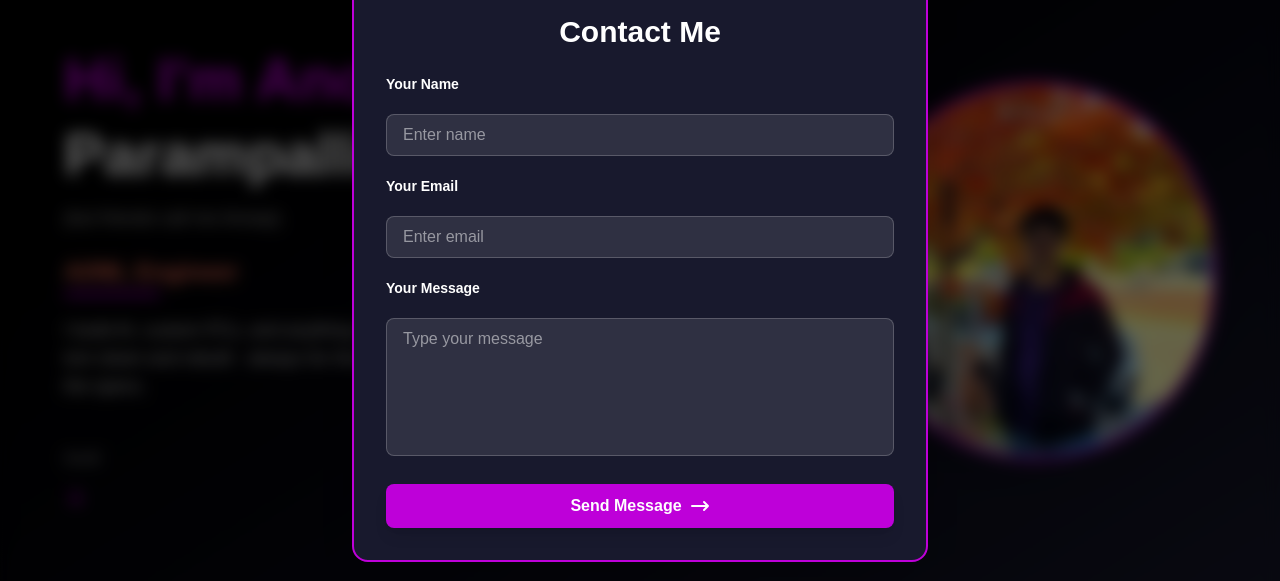
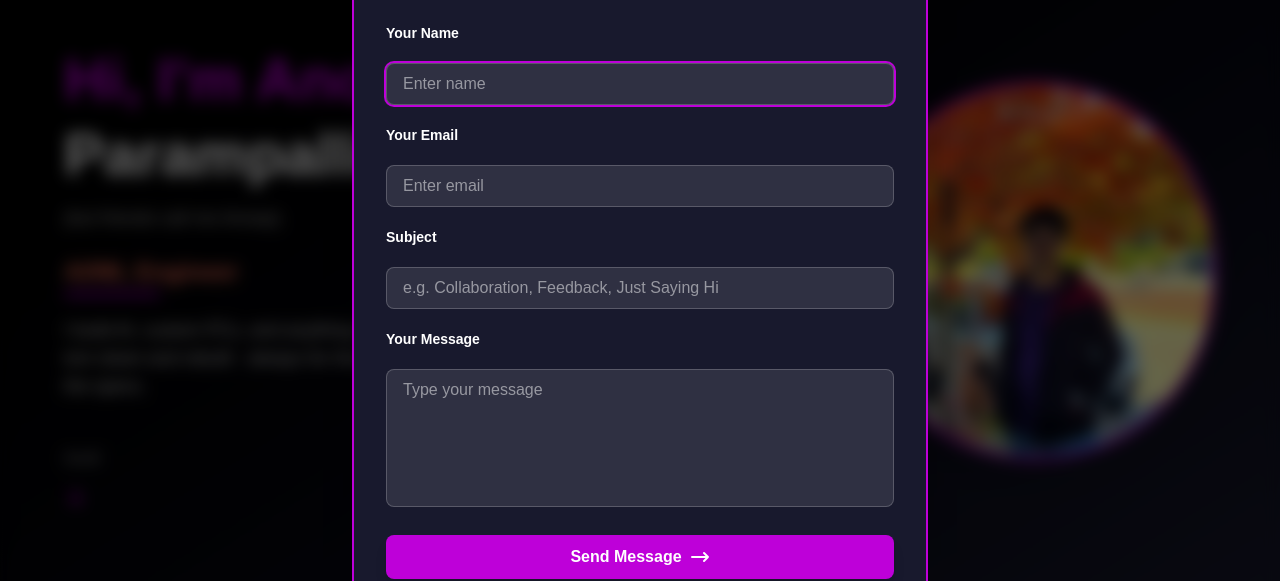
Before and after one commit to Anoop-Chandra-19/anoopchandra-portfolio, a Next.js app: page / in a window 1280 px wide. Both pictures are taken after a click on the button "Contact Me". Shown: the part 157-738 px from the top of the page. Built offline with nearby package versions, Linux system fonts and the light colour scheme; no server answers.

Commit message:
implmented that emailing service with emailjs.com

```diff
--- a/components/ContactModal.tsx
+++ b/components/ContactModal.tsx
@@ -1,5 +1,11 @@
 "use client";
-import { useState } from "react";
+import { useEffect, useRef, useState } from "react";
+import { motion, AnimatePresence } from "framer-motion";
+import emailjs from "emailjs-com";
+
+const SERVICE_ID = process.env.NEXT_PUBLIC_EMAILJS_SERVICE_ID!; // From EmailJS "Email Services"
+const TEMPLATE_ID = process.env.NEXT_PUBLIC_EMAILJS_TEMPLATE_ID!; // From EmailJS "Email Templates"
+const USER_ID = process.env.NEXT_PUBLIC_EMAILJS_USER_ID!; // From EmailJS "Account > API Keys"
 
 export default function ContactModal({
   open,
@@ -8,12 +14,51 @@ export default function ContactModal({
   open: boolean;
   onClose: () => void;
 }) {
-  const [form, setForm] = useState({ name: "", email: "", message: "" });
-  const [status, setStatus] = useState<"idle" | "sending" | "sent" | "error">(
-    "idle"
+  const [form, setForm] = useState({
+    name: "",
+    email: "",
+    subject: "",
+    message: "",
+  });
+  const [status, setStatus] = useState<"idle" | "sending" | "sent" | "error">("idle");
+  const modalRef = useRef<HTMLDivElement>(null);
+  const firstInputRef = useRef<HTMLInputElement>(null);
+
+  // Focus trap and ESC close
+  useEffect(() => {
+    if (!open) return;
+    const focusable = modalRef.current?.querySelectorAll<HTMLElement>(
+      "button, [href], input, textarea, select, [tabindex]:not([tabindex='-1'])"
     );
-
-  if (!open) return null;
+    function handleTab(e: KeyboardEvent) {
+      if (!focusable || focusable.length === 0) return;
+      const first = focusable[0];
+      const last = focusable[focusable.length - 1];
+      if (e.key === "Tab") {
+        if (e.shiftKey) {
+          if (document.activeElement === first) {
+            e.preventDefault();
+            last.focus();
+          }
+        } else {
+          if (document.activeElement === last) {
+            e.preventDefault();
+            first.focus();
+          }
+        }
+      }
+      if (e.key === "Escape") {
+        onClose();
+      }
+    }
+    document.body.classList.add("overflow-hidden");
+    document.addEventListener("keydown", handleTab);
+    setTimeout(() => firstInputRef.current?.focus(), 0);
+    return () => {
+      document.body.classList.remove("overflow-hidden");
+      document.removeEventListener("keydown", handleTab);
+    };
+  }, [open, onClose]);
 
   function handleChange(
     e: React.ChangeEvent<HTMLInputElement | HTMLTextAreaElement>
@@ -24,29 +69,96 @@ export default function ContactModal({
   async function handleSubmit(e: React.FormEvent) {
     e.preventDefault();
     setStatus("sending");
-    // Replace below with your backend/email API call
-    try {
-      // await sendEmail(form);
+    emailjs
+      .send(
+        SERVICE_ID,
+        TEMPLATE_ID,
+        form,
+        USER_ID
+      )
+      .then(() => {
         setStatus("sent");
-      setTimeout(onClose, 1200);
-    } catch {
-      setStatus("error");
+        setForm({ name: "", email: "", subject: "", message: "" });
+      })
+      .catch(() => setStatus("error"));
   }
+
+  function closeAndReset() {
+    setStatus("idle");
+    onClose();
   }
 
   return (
-    <div className="fixed inset-0 z-50 flex items-center justify-center bg-black/60 backdrop-blur-sm">
-      <div className="bg-[var(--color-navy)] border-2 border-[var(--color-electric)] rounded-2xl p-8 w-full max-w-xl relative shadow-2xl flex flex-col items-center">
+    <AnimatePresence>
+      {open && (
+        <motion.div
+          className="fixed inset-0 z-50 flex items-center justify-center bg-black/60 backdrop-blur-sm"
+          role="dialog"
+          aria-modal="true"
+          aria-labelledby="contact-modal-title"
+          initial={{ opacity: 0 }}
+          animate={{ opacity: 1 }}
+          exit={{ opacity: 0 }}
+        >
+          <motion.div
+            ref={modalRef}
+            className="bg-[var(--color-navy)] border-2 border-[var(--color-electric)] rounded-2xl p-8 w-full max-w-xl relative shadow-2xl flex flex-col items-center"
+            initial={{ scale: 0.92, opacity: 0, y: 48 }}
+            animate={{ scale: 1, opacity: 1, y: 0 }}
+            exit={{ scale: 0.92, opacity: 0, y: 48 }}
+            transition={{ type: "spring", stiffness: 240, damping: 22 }}
+          >
             {/* Close button */}
             <button
-          onClick={onClose}
-          className="absolute top-4 right-5 text-2xl text-white/80 hover:text-[var(--color-coral)]"
-          aria-label="Close"
+              onClick={closeAndReset}
+              className="absolute top-4 right-5 text-2xl text-white/80 hover:text-[var(--color-coral)] focus:outline-none"
+              aria-label={status === "sent" ? "Close thank you modal" : "Close contact modal"}
+              tabIndex={0}
+              type="button"
             >
               ×
             </button>
+            {/* Modal content: thank you or form */}
+            {status === "sent" ? (
+              <div className="flex flex-col items-center justify-center min-h-[240px]">
+                <motion.div
+                  initial={{ scale: 0.6, opacity: 0 }}
+                  animate={{ scale: 1.04, opacity: 1 }}
+                  transition={{ type: "spring", stiffness: 280, damping: 20 }}
+                >
+                  {/* Envelope with check icon */}
+                  <svg width={56} height={56} fill="none" viewBox="0 0 56 56">
+                    <rect x={6} y={13} width={44} height={30} rx={6} fill="#cc00e6" fillOpacity="0.16" />
+                    <rect x={6} y={13} width={44} height={30} rx={6} stroke="#cc00e6" strokeWidth={2} />
+                    <path d="M12 18l16 14 16-14" stroke="#cc00e6" strokeWidth={2.5} strokeLinecap="round" />
+                    <circle cx={44} cy={18} r={8} fill="#1ea896" />
+                    <path
+                      d="M41.5 18.5l2.5 2.5 4.5-4.5"
+                      stroke="white"
+                      strokeWidth={2}
+                      strokeLinecap="round"
+                      strokeLinejoin="round"
+                    />
+                  </svg>
+                </motion.div>
+                <h2 className="text-2xl mt-6 mb-3 font-bold text-white text-center">
+                  Thank You!
+                </h2>
+                <p className="text-base text-white/80 text-center mb-2 max-w-xs">
+                  Your message has been sent. I’ll get back to you soon.
+                </p>
+                <button
+                  onClick={closeAndReset}
+                  className="mt-6 px-6 py-2.5 bg-[var(--color-electric)] rounded-lg text-white font-bold shadow-lg hover:bg-[var(--color-coral)] transition-all focus:outline-none focus:ring-2 focus:ring-[var(--color-electric)]"
+                  autoFocus
+                >
+                  Close
+                </button>
+              </div>
+            ) : (
+              <>
                 {/* Icon */}
-        <div className="mb-2 mt-2">
+                <div className="mb-2 mt-2" aria-hidden="true">
                   <svg
                     width={40}
                     height={40}
@@ -80,14 +192,21 @@ export default function ContactModal({
                     />
                   </svg>
                 </div>
-        <h2 className="text-3xl font-bold text-white mb-6 text-center">
+                <h2
+                  id="contact-modal-title"
+                  className="text-3xl font-bold text-white mb-6 text-center"
+                >
                   Contact Me
                 </h2>
-        <form onSubmit={handleSubmit} className="flex flex-col gap-5 w-full">
+                <form
+                  className="flex flex-col gap-5 w-full"
+                  onSubmit={handleSubmit}
+                >
                   <label className="text-white text-sm font-semibold" htmlFor="name">
                     Your Name
                   </label>
                   <input
+                    ref={firstInputRef}
                     id="name"
                     name="name"
                     placeholder="Enter name"
@@ -111,6 +230,19 @@ export default function ContactModal({
                     required
                     autoComplete="email"
                   />
+                  <label className="text-white text-sm font-semibold" htmlFor="subject">
+                    Subject
+                  </label>
+                  <input
+                    id="subject"
+                    name="subject"
+                    placeholder="e.g. Collaboration, Feedback, Just Saying Hi"
+                    className="px-4 py-2 rounded-lg border border-white/20 bg-white/10 text-white focus:outline-none focus:ring-2 focus:ring-[var(--color-electric)] transition"
+                    onChange={handleChange}
+                    value={form.subject}
+                    required
+                    autoComplete="off"
+                  />
                   <label className="text-white text-sm font-semibold" htmlFor="message">
                     Your Message
                   </label>
@@ -129,11 +261,7 @@ export default function ContactModal({
                     disabled={status === "sending"}
                     className="flex items-center justify-center gap-2 bg-[var(--color-electric)] text-white font-bold rounded-lg px-6 py-2.5 mt-2 hover:bg-[var(--color-coral)] transition-all text-base shadow-lg focus:outline-none focus:ring-2 focus:ring-[var(--color-electric)]"
                   >
-            {status === "sending"
-              ? "Sending..."
-              : status === "sent"
-              ? "Sent!"
-              : (
+                    {status === "sending" ? "Sending..." : (
                       <>
                         Send Message
                         <svg width={20} height={20} fill="none" viewBox="0 0 20 20">
@@ -154,7 +282,11 @@ export default function ContactModal({
                     </p>
                   )}
                 </form>
-      </div>
-    </div>
+              </>
+            )}
+          </motion.div>
+        </motion.div>
+      )}
+    </AnimatePresence>
   );
 }
```
Lines whose indentation alone changed are shown as unchanged.
